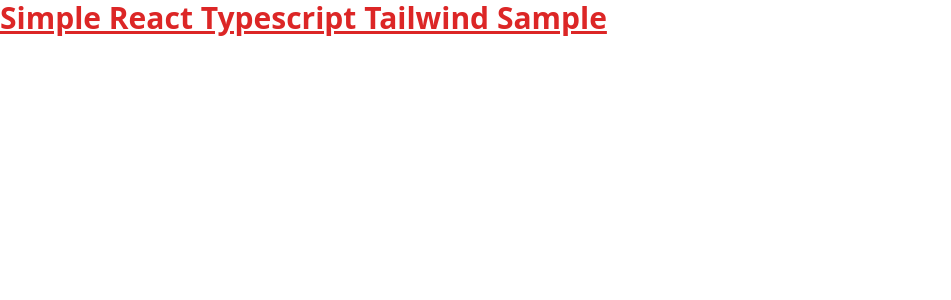
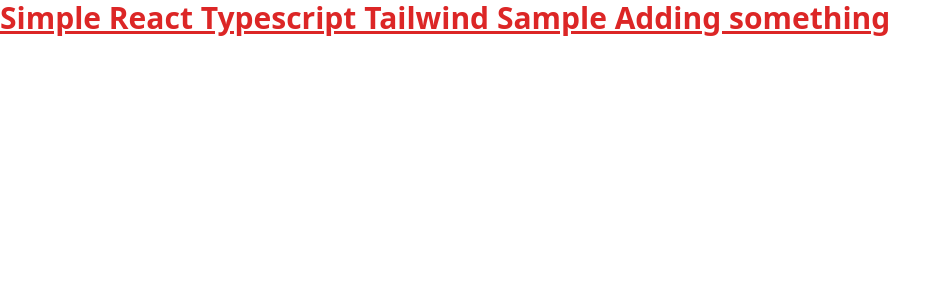
Before and after one commit to duck-souls/frontend-app, a React (Create React App) app: page / in a window 1280 px wide. Shown: the top 300 px of the page, without its empty margins (0-951 px from the left). Built offline with nearby package versions, Linux system fonts and the light colour scheme.

Commit message:
adding bla

```diff
--- a/src/App.tsx
+++ b/src/App.tsx
@@ -1,7 +1,7 @@
 const App = () => {
   return (
     <h1 className="text-3xl font-bold underline text-red-600">
-      Simple React Typescript Tailwind Sample
+      Simple React Typescript Tailwind Sample Adding something
     </h1>
   );
 };
```
